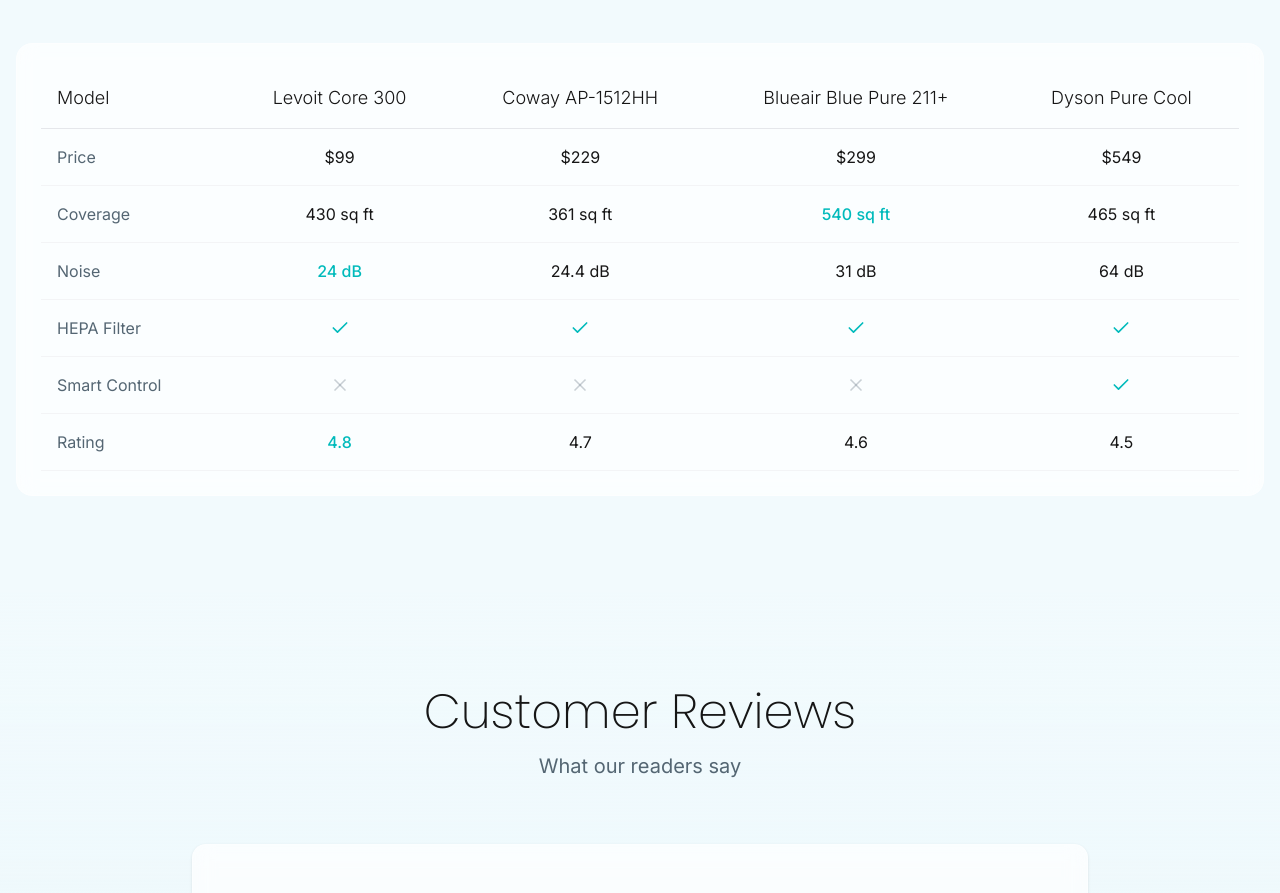
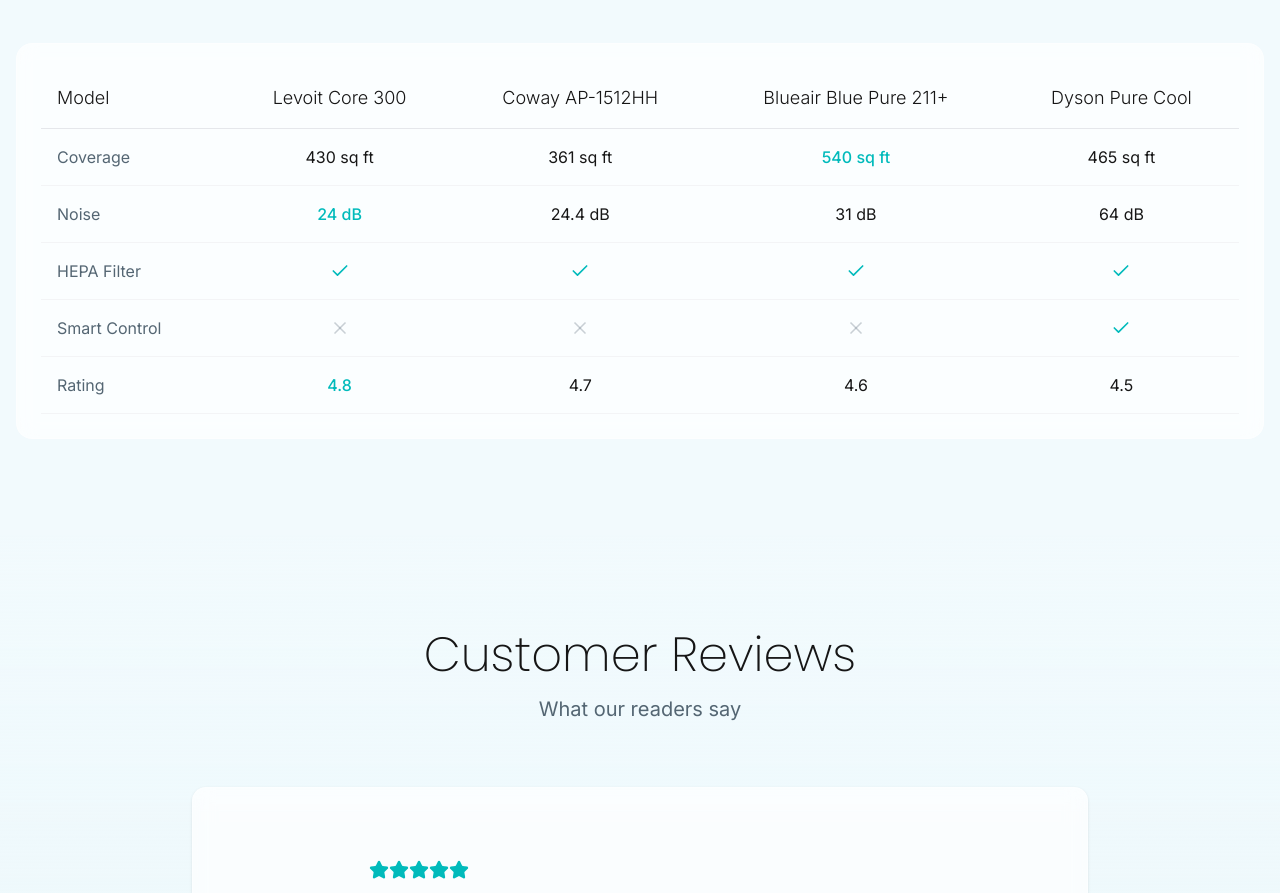
Before and after one commit to Akbarkhon-Avazkhonov/toppurifiers.com, a Next.js app: page / in a window 1280 px wide. Shown: the part 4000-4893 px from the top of the page. Built offline with nearby package versions, Linux system fonts and the light colour scheme.

Commit message:
feat: remove "Price" row from comparison table
Filter out price feature from features array.

#VERCEL_SKIP

Co-authored-by: null <147023713+venusakii@users.noreply.github.com>

```diff
--- a/components/comparison.tsx
+++ b/components/comparison.tsx
@@ -45,7 +45,6 @@ const products = [
 ]
 
 const features = [
-  { key: "price", label: "Price" },
   { key: "coverage", label: "Coverage" },
   { key: "noise", label: "Noise" },
   { key: "hepa", label: "HEPA Filter" },
```
